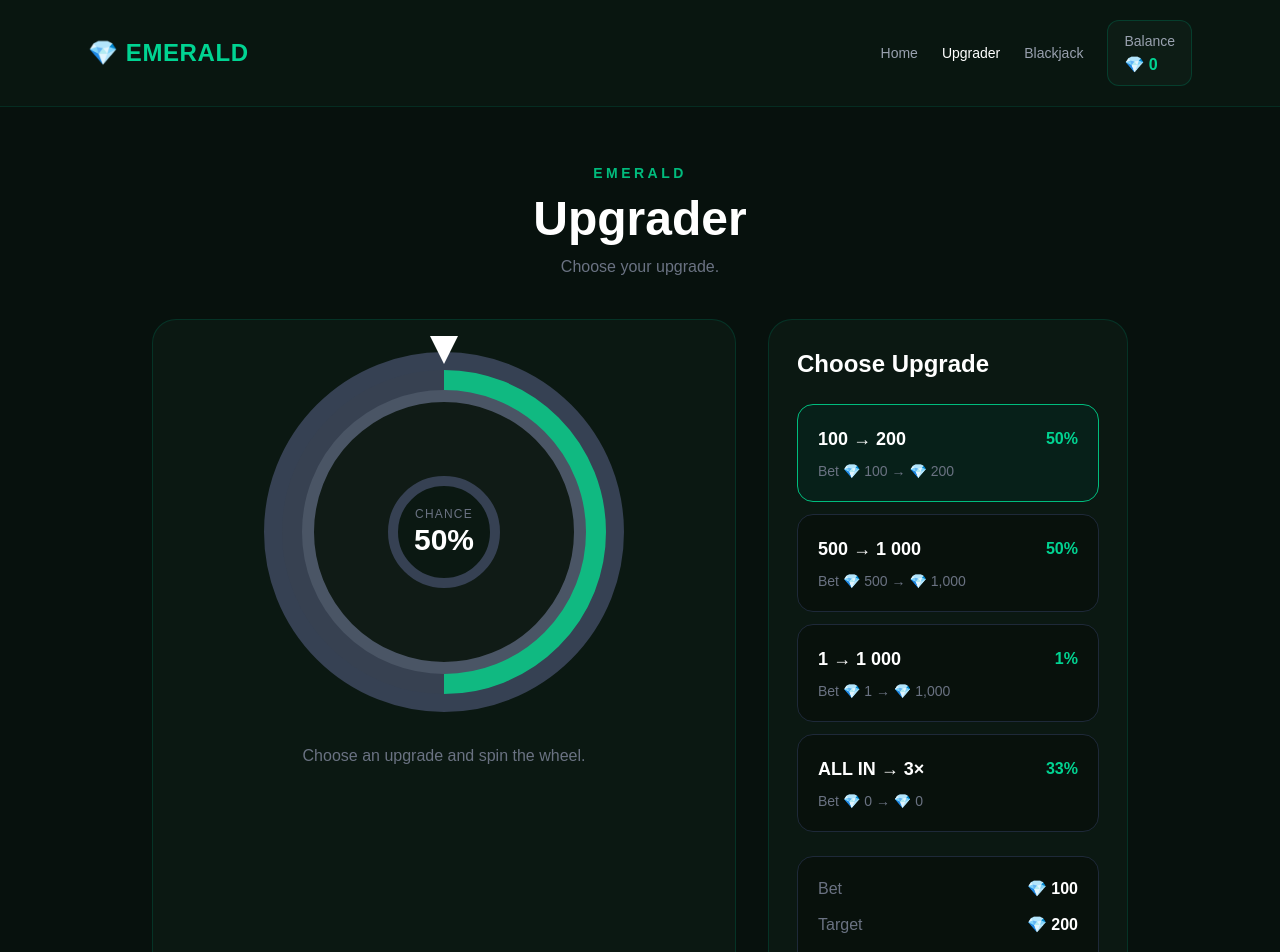
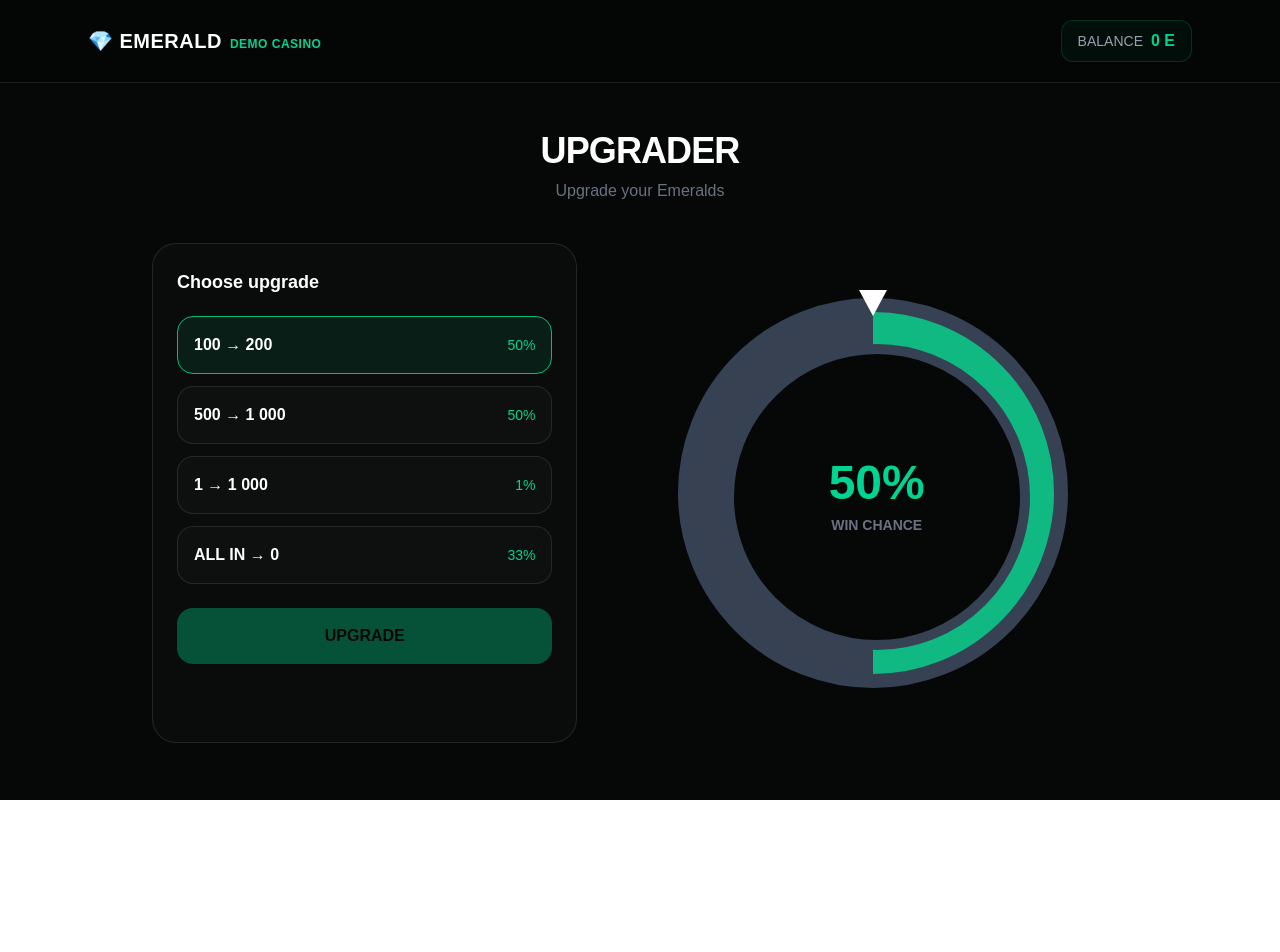
Before and after one commit to weksu86/emerald-casino, a Next.js app: page /upgrader in a window 1280 px wide. Shown: the top 952 px of the page. After the commit the page ends 800 px from the top, so only its background shows below. Built offline with nearby package versions, Linux system fonts and the light colour scheme.

Commit message:
Fix upgrader wheel result

```diff
--- a/app/upgrader/page.tsx
+++ b/app/upgrader/page.tsx
@@ -1,372 +1,255 @@
 "use client";
 
+import { useState } from "react";
 import Link from "next/link";
-import { useState } from "react";
 import { useEmeralds } from "../context/EmeraldContext";
 
-type Upgrade = {
-  id: number;
-  bet: number;
-  target: number;
-  label: string;
-  chance: number;
-  allIn?: boolean;
-};
-
-const upgrades: Upgrade[] = [
-  {
-    id: 1,
-    bet: 100,
-    target: 200,
-    label: "100 → 200",
-    chance: 50,
-  },
-  {
-    id: 2,
-    bet: 500,
-    target: 1000,
-    label: "500 → 1 000",
-    chance: 50,
-  },
-  {
-    id: 3,
-    bet: 1,
-    target: 1000,
-    label: "1 → 1 000",
-    chance: 1,
-  },
+const options = [
+  { id: 1, label: "100 → 200", cost: 100, reward: 200, chance: 50 },
+  { id: 2, label: "500 → 1 000", cost: 500, reward: 1000, chance: 50 },
+  { id: 3, label: "1 → 1 000", cost: 1, reward: 1000, chance: 1 },
 ];
 
 export default function UpgraderPage() {
-  const { balance, addEmeralds, removeEmeralds } = useEmeralds();
+  const { balance, removeEmeralds, addEmeralds } = useEmeralds();
 
-  const [selectedId, setSelectedId] = useState(1);
+  const [selected, setSelected] = useState(0);
   const [rotation, setRotation] = useState(0);
   const [spinning, setSpinning] = useState(false);
-  const [result, setResult] = useState("");
+  const [result, setResult] = useState<"win" | "lose" | null>(null);
 
-  const allInUpgrade: Upgrade = {
-    id: 4,
-    bet: balance,
-    target: balance * 3,
-    label: "ALL IN → 3×",
-    chance: 33,
-    allIn: true,
-  };
+  const currentOption =
+    selected < options.length
+      ? options[selected]
+      : {
+          id: 4,
+          label: `ALL IN → ${balance * 3}`,
+          cost: balance,
+          reward: balance * 3,
+          chance: 33,
+        };
 
-  const selectedUpgrade =
-    selectedId === 4
-      ? allInUpgrade
-      : upgrades.find((upgrade) => upgrade.id === selectedId) ??
-        upgrades[0];
+  function spin() {
+    if (spinning || currentOption.cost <= 0) return;
+    if (balance < currentOption.cost) return;
 
-  function selectUpgrade(id: number) {
-    if (spinning) return;
-
-    setSelectedId(id);
-    setResult("");
-  }
-
-  function play() {
-    const bet = selectedUpgrade.bet;
-    const target = selectedUpgrade.target;
-    const chance = selectedUpgrade.chance;
-
-    if (spinning || bet <= 0 || balance < bet) {
-      setResult("Not enough Emeralds.");
-      return;
-    }
-
-    const paid = removeEmeralds(bet);
-
-    if (!paid) {
-      setResult("Not enough Emeralds.");
-      return;
-    }
-
-    setSpinning(true);
-    setResult("");
+    const { chance, reward, cost } = currentOption;
 
     const won = Math.random() * 100 < chance;
 
-    setRotation(
-      (current) => current + 1800 + Math.random() * 360
-    );
+    if (!removeEmeralds(cost)) return;
+
+    setResult(null);
+    setSpinning(true);
+
+    const greenDegrees = chance * 3.6;
+
+    /*
+      conic-gradient alkaa oikealta (0°).
+      Osoitin on ylhäällä (270°).
+
+      Valitaan ensin kohta vihreästä tai harmaasta.
+      Sen jälkeen lasketaan pyörän lopullinen kulma niin,
+      että juuri valittu kohta osuu osoittimen alle.
+    */
+
+    let landingAngle: number;
+
+    if (won) {
+      // Vihreän alueen keskeltä, pienellä turvamarginaalilla
+      landingAngle =
+        2 + Math.random() * Math.max(greenDegrees - 4, 1);
+    } else {
+      // Harmaan alueen keskeltä
+      const grayDegrees = 360 - greenDegrees;
+
+      landingAngle =
+        greenDegrees +
+        2 +
+        Math.random() * Math.max(grayDegrees - 4, 1);
+    }
+
+    // Pointer on ylhäällä = 270°
+    const targetRotation =
+      270 - landingAngle;
+
+    const currentNormalized =
+      ((rotation % 360) + 360) % 360;
+
+    const targetNormalized =
+      ((targetRotation % 360) + 360) % 360;
+
+    let extraRotation =
+      targetNormalized - currentNormalized;
+
+    if (extraRotation < 0) {
+      extraRotation += 360;
+    }
+
+    const finalRotation =
+      rotation + 1800 + extraRotation;
+
+    setRotation(finalRotation);
 
     setTimeout(() => {
       if (won) {
-        addEmeralds(target);
-
-        setResult(
-          `WIN! +${target.toLocaleString("en-US")} Emeralds`
-        );
+        addEmeralds(reward);
+        setResult("win");
       } else {
-        setResult(
-          `LOSE! -${bet.toLocaleString("en-US")} Emeralds`
-        );
+        setResult("lose");
       }
 
       setSpinning(false);
-    }, 2500);
+    }, 3000);
   }
 
   return (
-    <main className="min-h-screen bg-[#07110d] text-white">
-      <header className="border-b border-emerald-900/40 bg-[#091610]">
+    <main className="min-h-screen bg-[#050807] text-white">
+      <header className="border-b border-white/10 bg-black/30">
         <div className="mx-auto flex max-w-6xl items-center justify-between px-6 py-5">
-          <Link
-            href="/"
-            className="text-2xl font-black tracking-wide text-emerald-400"
-          >
+          <Link href="/" className="text-xl font-black tracking-wide">
             💎 EMERALD
+            <span className="ml-2 text-xs font-bold text-emerald-400">
+              DEMO CASINO
+            </span>
           </Link>
 
-          <div className="flex items-center gap-6">
-            <nav className="hidden gap-6 text-sm text-gray-400 md:flex">
-              <Link href="/" className="hover:text-white">
-                Home
-              </Link>
-
-              <Link
-                href="/upgrader"
-                className="text-white"
-              >
-                Upgrader
-              </Link>
-
-              <Link
-                href="/blackjack"
-                className="hover:text-white"
-              >
-                Blackjack
-              </Link>
-            </nav>
-
-            <div className="rounded-xl border border-emerald-800/50 bg-[#0d1c15] px-4 py-2">
-              <span className="text-sm text-gray-400">
-                Balance
-              </span>
-
-              <div className="font-bold text-emerald-400">
-                💎 {balance.toLocaleString("en-US")}
-              </div>
-            </div>
+          <div className="rounded-xl border border-emerald-500/20 bg-emerald-500/5 px-4 py-2">
+            <span className="mr-2 text-sm text-gray-400">BALANCE</span>
+            <span className="font-black text-emerald-400">
+              {balance.toLocaleString()} E
+            </span>
           </div>
         </div>
       </header>
 
-      <section className="mx-auto max-w-5xl px-6 py-14">
+      <section className="mx-auto max-w-5xl px-6 py-12">
         <div className="mb-10 text-center">
-          <div className="mb-3 text-sm font-bold uppercase tracking-[0.25em] text-emerald-500">
-            Emerald
-          </div>
-
-          <h1 className="text-5xl font-black">
-            Upgrader
+          <h1 className="text-4xl font-black tracking-tight">
+            UPGRADER
           </h1>
 
-          <p className="mt-3 text-gray-500">
-            Choose your upgrade.
+          <p className="mt-2 text-gray-500">
+            Upgrade your Emeralds
           </p>
         </div>
 
-        <div className="grid gap-8 lg:grid-cols-[1fr_360px]">
-          {/* WHEEL */}
-          <div className="rounded-3xl border border-emerald-900/50 bg-[#0b1812] p-8">
-            <div className="relative mx-auto flex h-[360px] w-[360px] items-center justify-center">
+        <div className="grid gap-10 lg:grid-cols-[1fr_1.2fr]">
+          <div className="rounded-3xl border border-white/10 bg-white/[0.02] p-6">
+            <h2 className="mb-5 text-lg font-bold">
+              Choose upgrade
+            </h2>
+
+            <div className="space-y-3">
+              {options.map((option, index) => (
+                <button
+                  key={option.id}
+                  onClick={() => {
+                    if (!spinning) {
+                      setSelected(index);
+                      setResult(null);
+                    }
+                  }}
+                  className={`w-full rounded-2xl border p-4 text-left transition ${
+                    selected === index
+                      ? "border-emerald-500 bg-emerald-500/10"
+                      : "border-white/10 bg-white/[0.02] hover:bg-white/[0.05]"
+                  }`}
+                >
+                  <div className="flex items-center justify-between">
+                    <span className="font-bold">
+                      {option.label}
+                    </span>
+
+                    <span className="text-sm text-emerald-400">
+                      {option.chance}%
+                    </span>
+                  </div>
+                </button>
+              ))}
+
+              <button
+                onClick={() => {
+                  if (!spinning) {
+                    setSelected(options.length);
+                    setResult(null);
+                  }
+                }}
+                className={`w-full rounded-2xl border p-4 text-left transition ${
+                  selected === options.length
+                    ? "border-emerald-500 bg-emerald-500/10"
+                    : "border-white/10 bg-white/[0.02] hover:bg-white/[0.05]"
+                }`}
+              >
+                <div className="flex items-center justify-between">
+                  <span className="font-bold">
+                    ALL IN → {balance * 3}
+                  </span>
+
+                  <span className="text-sm text-emerald-400">
+                    33%
+                  </span>
+                </div>
+              </button>
+            </div>
+
+            <button
+              onClick={spin}
+              disabled={
+                spinning ||
+                currentOption.cost <= 0 ||
+                balance < currentOption.cost
+              }
+              className="mt-6 w-full rounded-2xl bg-emerald-500 px-6 py-4 font-black text-black transition hover:bg-emerald-400 disabled:cursor-not-allowed disabled:opacity-40"
+            >
+              {spinning ? "SPINNING..." : "UPGRADE"}
+            </button>
+
+            {result && !spinning && (
               <div
-                className="absolute inset-0 rounded-full border-[18px] border-gray-700"
+                className={`mt-5 text-center text-2xl font-black ${
+                  result === "win"
+                    ? "text-emerald-400"
+                    : "text-red-400"
+                }`}
+              >
+                {result === "win" ? "YOU WIN" : "YOU LOSE"}
+              </div>
+            )}
+          </div>
+
+          <div className="flex min-h-[500px] items-center justify-center">
+            <div className="relative">
+              <div className="absolute left-1/2 top-0 z-20 -translate-x-1/2 -translate-y-2">
+                <div className="h-0 w-0 border-l-[14px] border-r-[14px] border-t-[26px] border-l-transparent border-r-transparent border-t-white" />
+              </div>
+
+              <div
+                className="h-[390px] w-[390px] rounded-full border-[14px] border-gray-700"
                 style={{
                   transform: `rotate(${rotation}deg)`,
                   transition: spinning
-                    ? "transform 2500ms cubic-bezier(0.15, 0.8, 0.2, 1)"
+                    ? "transform 3s cubic-bezier(0.12, 0.8, 0.18, 1)"
                     : "none",
                   background: `conic-gradient(
-                    #10b981 0deg ${
-                      selectedUpgrade.chance * 3.6
-                    }deg,
-                    #374151 ${
-                      selectedUpgrade.chance * 3.6
-                    }deg 360deg
+                    #10b981 0deg ${currentOption.chance * 3.6}deg,
+                    #374151 ${currentOption.chance * 3.6}deg 360deg
                   )`,
                 }}
               >
-                <div className="absolute inset-5 rounded-full border-[12px] border-gray-600 bg-[#101b16]" />
-              </div>
+                <div className="m-8 flex h-[306px] w-[306px] items-center justify-center rounded-full border-[10px] border-gray-700 bg-[#050807]">
+                  <div className="text-center">
+                    <div className="text-5xl font-black text-emerald-400">
+                      {currentOption.chance}%
+                    </div>
 
-              {/* POINTER */}
-              <div className="absolute -top-4 left-1/2 z-20 -translate-x-1/2">
-                <div className="h-0 w-0 border-l-[14px] border-r-[14px] border-t-[28px] border-l-transparent border-r-transparent border-t-white" />
-              </div>
-
-              {/* CENTER */}
-              <div className="relative z-10 flex h-28 w-28 items-center justify-center rounded-full border-[10px] border-gray-700 bg-[#0b1812]">
-                <div className="text-center">
-                  <div className="text-xs uppercase tracking-widest text-gray-500">
-                    Chance
-                  </div>
-
-                  <div className="text-3xl font-black text-white">
-                    {selectedUpgrade.chance}%
+                    <div className="mt-2 text-sm font-bold text-gray-500">
+                      WIN CHANCE
+                    </div>
                   </div>
                 </div>
               </div>
             </div>
-
-            <div className="mt-8 text-center">
-              {result ? (
-                <div
-                  className={`text-2xl font-black ${
-                    result.startsWith("WIN")
-                      ? "text-emerald-400"
-                      : "text-red-400"
-                  }`}
-                >
-                  {result}
-                </div>
-              ) : (
-                <div className="text-gray-500">
-                  Choose an upgrade and spin the wheel.
-                </div>
-              )}
-            </div>
-          </div>
-
-          {/* CONTROLS */}
-          <div className="rounded-3xl border border-emerald-900/50 bg-[#0b1812] p-7">
-            <h2 className="text-2xl font-black">
-              Choose Upgrade
-            </h2>
-
-            <div className="mt-6 space-y-3">
-              {upgrades.map((upgrade) => {
-                const selected =
-                  selectedId === upgrade.id;
-
-                return (
-                  <button
-                    key={upgrade.id}
-                    onClick={() =>
-                      selectUpgrade(upgrade.id)
-                    }
-                    disabled={spinning}
-                    className={`w-full rounded-2xl border p-5 text-left transition ${
-                      selected
-                        ? "border-emerald-500 bg-emerald-950/40"
-                        : "border-gray-800 bg-[#08110c] hover:border-gray-600"
-                    }`}
-                  >
-                    <div className="flex items-center justify-between">
-                      <span className="text-lg font-black">
-                        {upgrade.label}
-                      </span>
-
-                      <span className="font-bold text-emerald-400">
-                        {upgrade.chance}%
-                      </span>
-                    </div>
-
-                    <div className="mt-2 text-sm text-gray-500">
-                      Bet 💎{" "}
-                      {upgrade.bet.toLocaleString("en-US")}
-                      {" → "}
-                      💎{" "}
-                      {upgrade.target.toLocaleString(
-                        "en-US"
-                      )}
-                    </div>
-                  </button>
-                );
-              })}
-
-              {/* ALL IN */}
-              <button
-                onClick={() => selectUpgrade(4)}
-                disabled={spinning || balance <= 0}
-                className={`w-full rounded-2xl border p-5 text-left transition ${
-                  selectedId === 4
-                    ? "border-emerald-500 bg-emerald-950/40"
-                    : "border-gray-800 bg-[#08110c] hover:border-gray-600"
-                }`}
-              >
-                <div className="flex items-center justify-between">
-                  <span className="text-lg font-black">
-                    ALL IN → 3×
-                  </span>
-
-                  <span className="font-bold text-emerald-400">
-                    33%
-                  </span>
-                </div>
-
-                <div className="mt-2 text-sm text-gray-500">
-                  Bet 💎{" "}
-                  {balance.toLocaleString("en-US")}
-                  {" → "}
-                  💎{" "}
-                  {(balance * 3).toLocaleString(
-                    "en-US"
-                  )}
-                </div>
-              </button>
-            </div>
-
-            <div className="mt-6 rounded-2xl border border-gray-800 bg-[#08110c] p-5">
-              <div className="flex justify-between">
-                <span className="text-gray-500">
-                  Bet
-                </span>
-
-                <span className="font-bold">
-                  💎{" "}
-                  {selectedUpgrade.bet.toLocaleString(
-                    "en-US"
-                  )}
-                </span>
-              </div>
-
-              <div className="mt-3 flex justify-between">
-                <span className="text-gray-500">
-                  Target
-                </span>
-
-                <span className="font-bold">
-                  💎{" "}
-                  {selectedUpgrade.target.toLocaleString(
-                    "en-US"
-                  )}
-                </span>
-              </div>
-
-              <div className="mt-3 flex justify-between">
-                <span className="text-gray-500">
-                  Chance
-                </span>
-
-                <span className="font-bold text-emerald-400">
-                  {selectedUpgrade.chance}%
-                </span>
-              </div>
-            </div>
-
-            <button
-              onClick={play}
-              disabled={
-                spinning ||
-                balance <= 0 ||
-                balance < selectedUpgrade.bet
-              }
-              className="mt-6 w-full rounded-xl bg-emerald-500 py-4 text-lg font-black text-black transition hover:bg-emerald-400 disabled:cursor-not-allowed disabled:opacity-40"
-            >
-              {spinning ? "SPINNING..." : "UPGRADE"}
-            </button>
-
-            {balance < selectedUpgrade.bet &&
-              balance > 0 && (
-                <p className="mt-3 text-center text-xs text-red-400">
-                  Not enough Emeralds for this bet.
-                </p>
-              )}
           </div>
         </div>
       </section>
```
